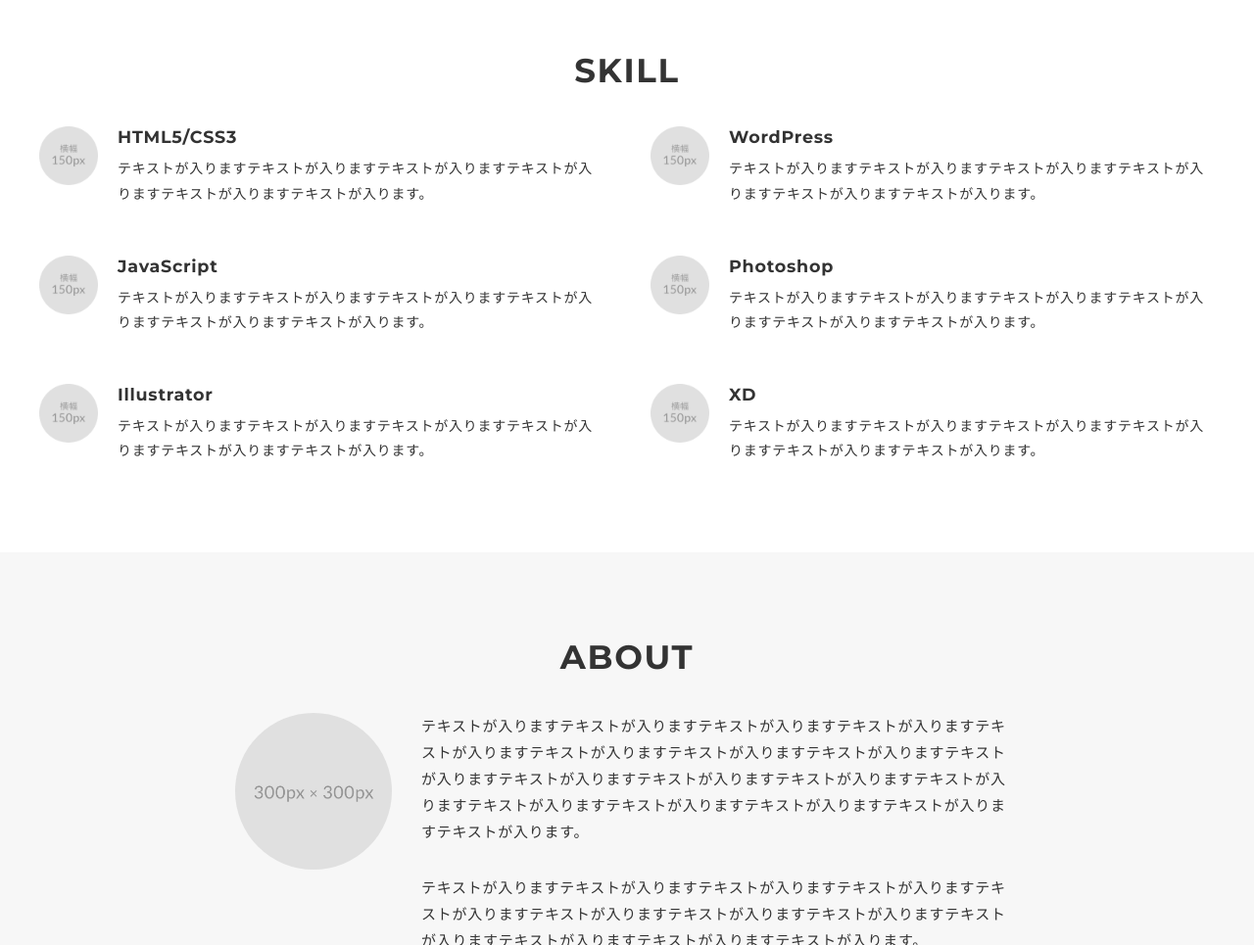
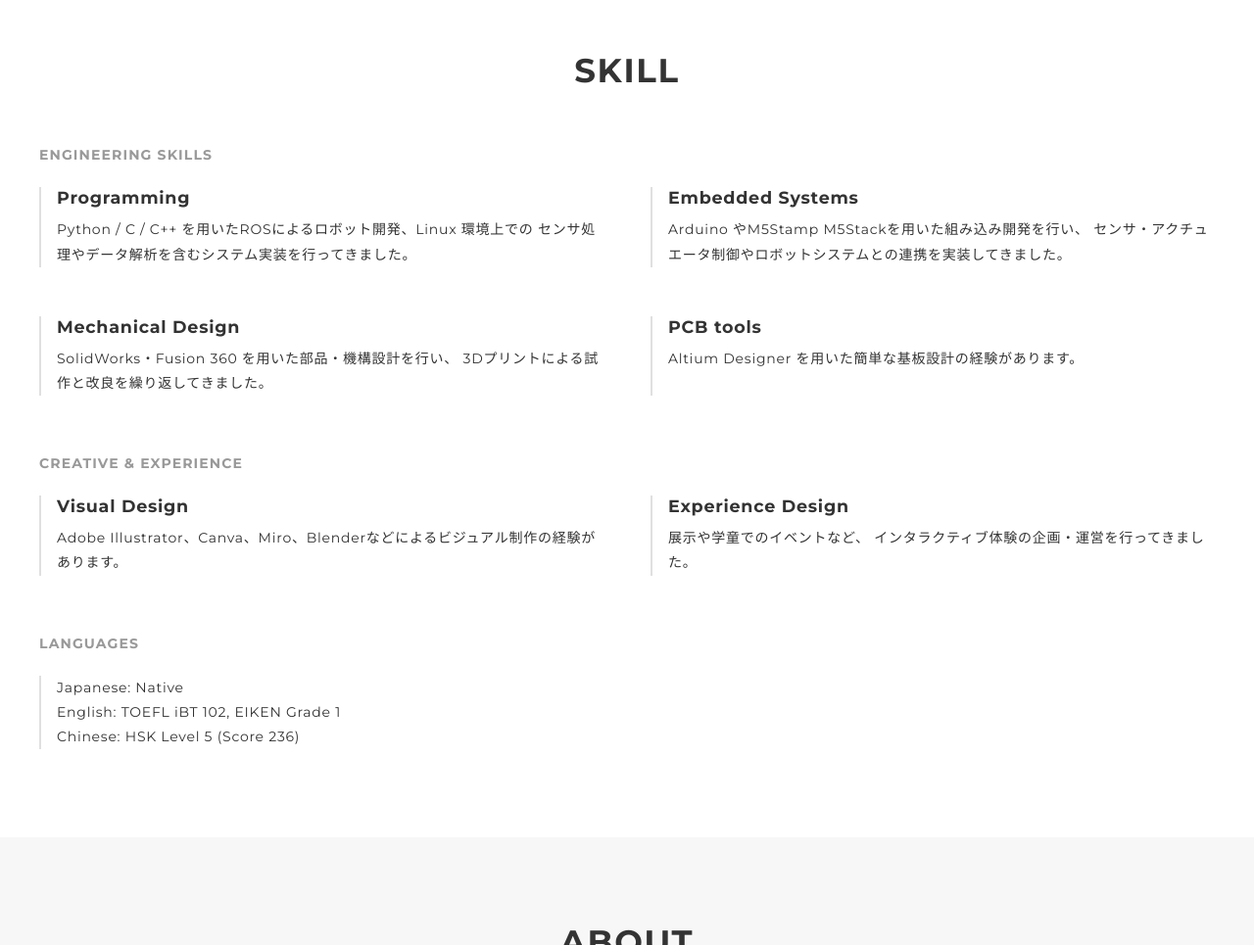
Before and after one commit to ayaha-n/ayaha-n.github.io, a plain HTML site: page index.html in a window 1280 px wide. Shown: the part 1740-2705 px from the top of the page at 98% size. Drawn offline with nearby package versions, Linux system fonts and the light colour scheme.

Commit message:
updated skills

```diff
--- a/css/style.css
+++ b/css/style.css
@@ -234,22 +234,36 @@ img {
 .skill-list {
   display: flex;
   flex-wrap: wrap;
-  justify-content: space-between;
-  margin-bottom: -50px;
+  /* justify-content: space-between; */
+  /* margin-bottom: -50px; */
+  gap: 50px 4%;
 }
 
 .skill-item {
-  display: flex;
-  align-items: flex-start;
-  justify-content: space-between;
+  /* display: flex;  */
+  /* align-items: flex-start; */
+  /* justify-content: space-between; */
   width: 48%;
-  margin-bottom: 50px;
+  /* margin-bottom: 50px; */
+  /* gap: 16px; */
+  padding-left: 16px;
+  border-left: 2px solid #e0e0e0;
+  box-sizing: border-box;
 }
 
 .skill-img {
+  /* width: 60px; */
+  /* height: auto; */
+  /* margin-right: 20px; */
   width: 60px;
+  flex: 0 0 60px;
+  margin: 0;
+}
+
+.skill-img img{
+  display: block;
+  width: 100%;
   height: auto;
-  margin-right: 20px;
 }
 
 .skill-body {
@@ -264,6 +278,25 @@ img {
   font-size: 14px;
   line-height: 1.8;
 }
+
+@media screen and (max-width: 767px) {
+  .skill-item {
+    width: 100%;
+  }
+  .skill-list {
+    gap: 24px;
+  }
+}
+
+.skill-group-title {
+  margin: 60px 0 24px;
+  font-size: 14px;
+  font-weight: 600;
+  letter-spacing: 0.08em;
+  text-transform: uppercase;
+  color: #999;
+}
+
 
 /*--------------------------------
  About
--- a/index.html
+++ b/index.html
@@ -102,53 +102,73 @@
       <section class="skill section" id="skill">
         <div class="container">
           <h2 class="title">SKILL</h2>
+	  <h3 class="skill-group-title">Engineering Skills</h3>
           <div class="skill-list">
             <div class="skill-item">
-              <p class="skill-img"><img src="img/icon_skill.png" alt=""></p>
+	      <!-- <p class="skill-img"><img src="img/programming.svg" alt=""></p> -->
               <div class="skill-body">
-                <h3 class="skill-name">HTML5/CSS3</h3>
+                <h3 class="skill-name">Programming</h3>
                 <p class="skill-text">
-                  テキストが入りますテキストが入りますテキストが入りますテキストが入りますテキストが入りますテキストが入ります。</p>
+		  Python / C / C++ を用いたROSによるロボット開発、Linux 環境上での
+		  センサ処理やデータ解析を含むシステム実装を行ってきました。
+                  </p>
               </div>
             </div>
 	    <div class="skill-item">
-              <p class="skill-img"><img src="img/icon_skill.png" alt=""></p>
               <div class="skill-body">
-                <h3 class="skill-name">WordPress</h3>
+                <h3 class="skill-name">Embedded Systems</h3>
                 <p class="skill-text">
-                  テキストが入りますテキストが入りますテキストが入りますテキストが入りますテキストが入りますテキストが入ります。</p>
+		  Arduino やM5Stamp M5Stackを用いた組み込み開発を行い、
+		  センサ・アクチュエータ制御やロボットシステムとの連携を実装してきました。
+                  </p>
               </div>
             </div>
             <div class="skill-item">
-              <p class="skill-img"><img src="img/icon_skill.png" alt=""></p>
               <div class="skill-body">
-                <h3 class="skill-name">JavaScript</h3>
+                <h3 class="skill-name">Mechanical Design</h3>
                 <p class="skill-text">
-                  テキストが入りますテキストが入りますテキストが入りますテキストが入りますテキストが入りますテキストが入ります。</p>
+                  SolidWorks・Fusion 360 を用いた部品・機構設計を行い、
+		  3Dプリントによる試作と改良を繰り返してきました。</p>
               </div>
             </div>
             <div class="skill-item">
-              <p class="skill-img"><img src="img/icon_skill.png" alt=""></p>
               <div class="skill-body">
-                <h3 class="skill-name">Photoshop</h3>
+                <h3 class="skill-name">PCB tools</h3>
                 <p class="skill-text">
-                  テキストが入りますテキストが入りますテキストが入りますテキストが入りますテキストが入りますテキストが入ります。</p>
+		  Altium Designer を用いた簡単な基板設計の経験があります。
+		</p>
+              </div>
+            </div>
+	  </div>
+	  <h3 class="skill-group-title">Creative & Experience</h3>
+	  <div class="skill-list">
+            <div class="skill-item">
+               <div class="skill-body">
+                <h3 class="skill-name">Visual Design</h3>
+                <p class="skill-text">
+		  Adobe Illustrator、Canva、Miro、Blenderなどによるビジュアル制作の経験があります。
+		</p>
               </div>
             </div>
             <div class="skill-item">
-              <p class="skill-img"><img src="img/icon_skill.png" alt=""></p>
                <div class="skill-body">
-                <h3 class="skill-name">Illustrator</h3>
+                <h3 class="skill-name">Experience Design</h3>
                 <p class="skill-text">
-                  テキストが入りますテキストが入りますテキストが入りますテキストが入りますテキストが入りますテキストが入ります。</p>
+		  展示や学童でのイベントなど、
+		  インタラクティブ体験の企画・運営を行ってきました。
+		</p>
                </div>
             </div>
+          </div>
+	<h3 class="skill-group-title">Languages</h3>
+	<div class="skill-list">
 	  <div class="skill-item">
-              <p class="skill-img"><img src="img/icon_skill.png" alt=""></p>
                <div class="skill-body">
-                <h3 class="skill-name">XD</h3>
 		 <p class="skill-text">
-                  テキストが入りますテキストが入りますテキストが入りますテキストが入りますテキストが入りますテキストが入ります。</p>
+		   Japanese: Native<br>
+		   English: TOEFL iBT 102, EIKEN Grade 1<br>
+		   Chinese: HSK Level 5 (Score 236)<br>
+		 </p>
 	       </div>
           </div>
 	</div>
```
Also changed, not shown: img/programming.svg (added), 1 other file. Lines whose indentation alone changed are shown as unchanged.
